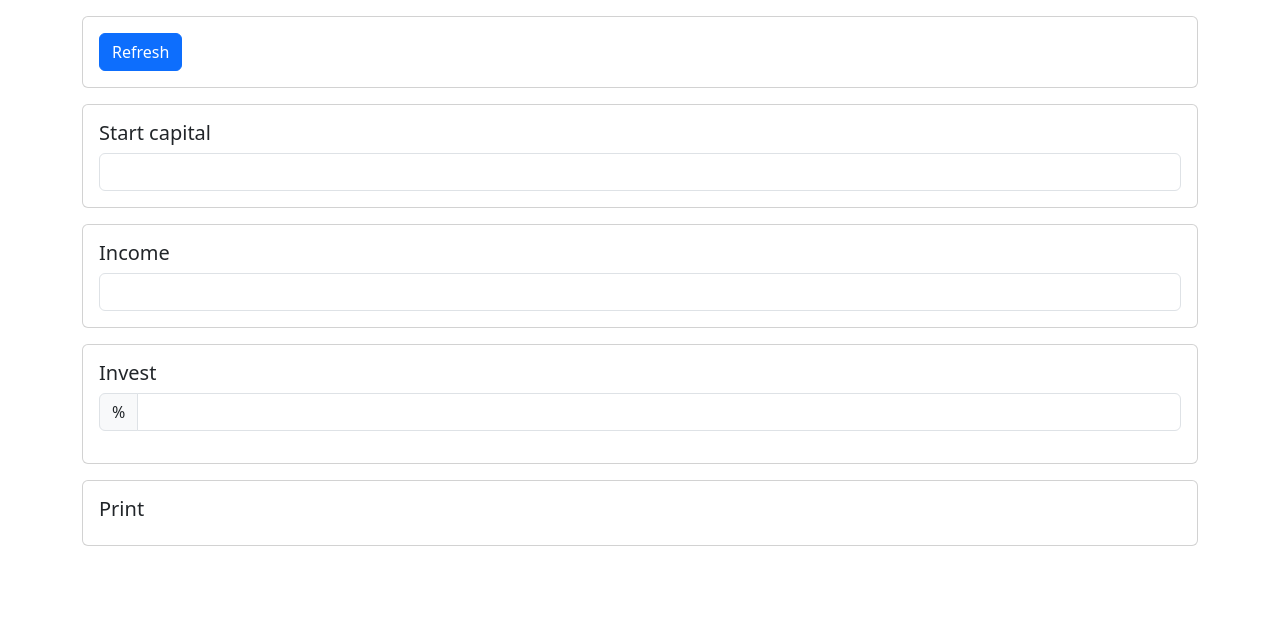
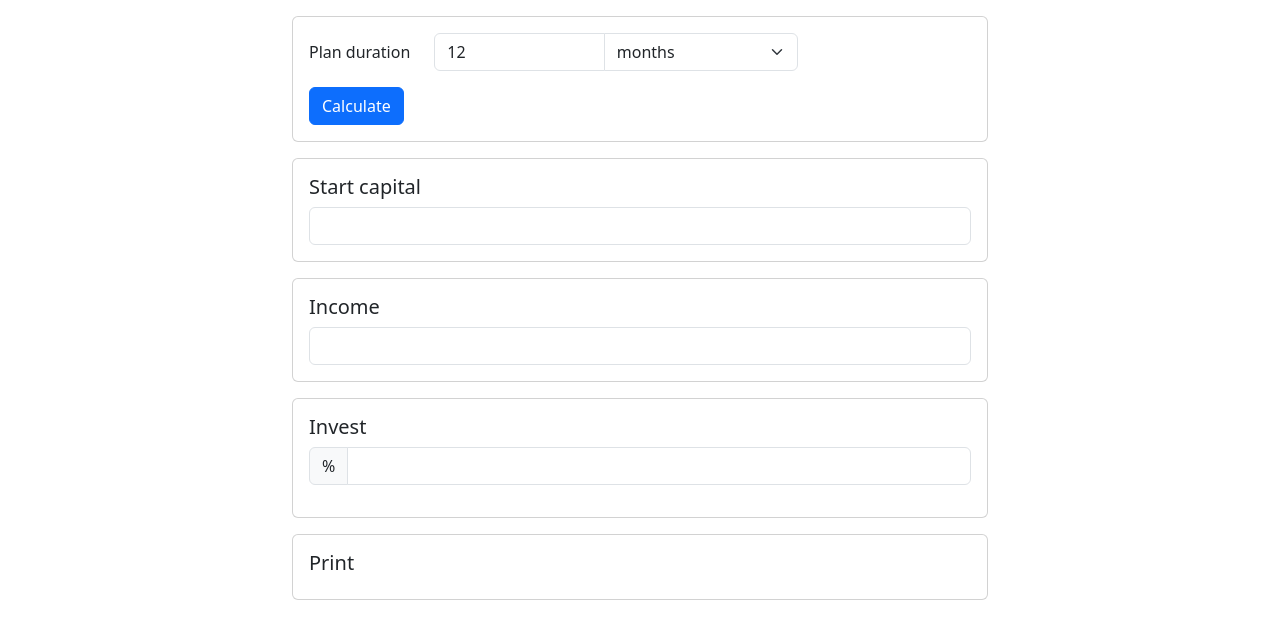
Before and after one commit to sprkweb/finaplan-web, a SvelteKit app: page / in a window 1280 px wide. Shown: the top 638 px of the page. Built offline with nearby package versions, Linux system fonts and the light colour scheme.

Commit message:
Init params

```diff
--- a/src/app.css
+++ b/src/app.css
@@ -0,0 +1,3 @@
+.container {
+    max-width: 720px;
+}
--- a/src/routes/+page.svelte
+++ b/src/routes/+page.svelte
@@ -42,6 +42,12 @@
 		output?: number[];
 	}
 
+    let initParams = {
+        intervalType: 'months',
+        intervalLength: 1,
+        intervalAmount: 12,
+    }
+
 	let steps: Step[] = [
 		{
 			name: 'Start capital',
@@ -78,7 +84,7 @@
 	];
 
 	let calc = () => {
-		let plan: Finaplan = initFinaplan('months', 1, 12); // eslint-disable-line no-undef
+		let plan: Finaplan = initFinaplan(initParams.intervalType, initParams.intervalLength, initParams.intervalAmount); // eslint-disable-line no-undef
 		steps.forEach((step) => {
 			switch (step.type) {
 				case StepType.Add:
@@ -112,8 +118,30 @@
 <div class="container">
 	<div class="card my-3">
 		<div class="card-body">
-			<!-- Init -->
-			<button type="submit" class="btn btn-primary" on:click={calc}>Refresh</button>
+            <div class="row align-items-center mb-3">
+                <div class="col-auto">
+                    Plan duration
+                </div>
+                <div class="col-auto">
+                    <div class="input-group">
+                        <input
+                            type="number"
+                            class="form-control"
+                            min="1"
+                            bind:value={initParams.intervalAmount}
+                            size="15">
+                        <select class="form-select" bind:value={initParams.intervalType}>
+                            <option value="days">days</option>
+                            <option value="weeks">weeks</option>
+                            <option value="months">months</option>
+                            <option value="years">years</option>
+                        </select>
+                    </div>
+                </div>
+              </div>
+
+
+			<button type="submit" class="btn btn-primary" on:click={calc}>Calculate</button>
 		</div>
 	</div>
 
```
